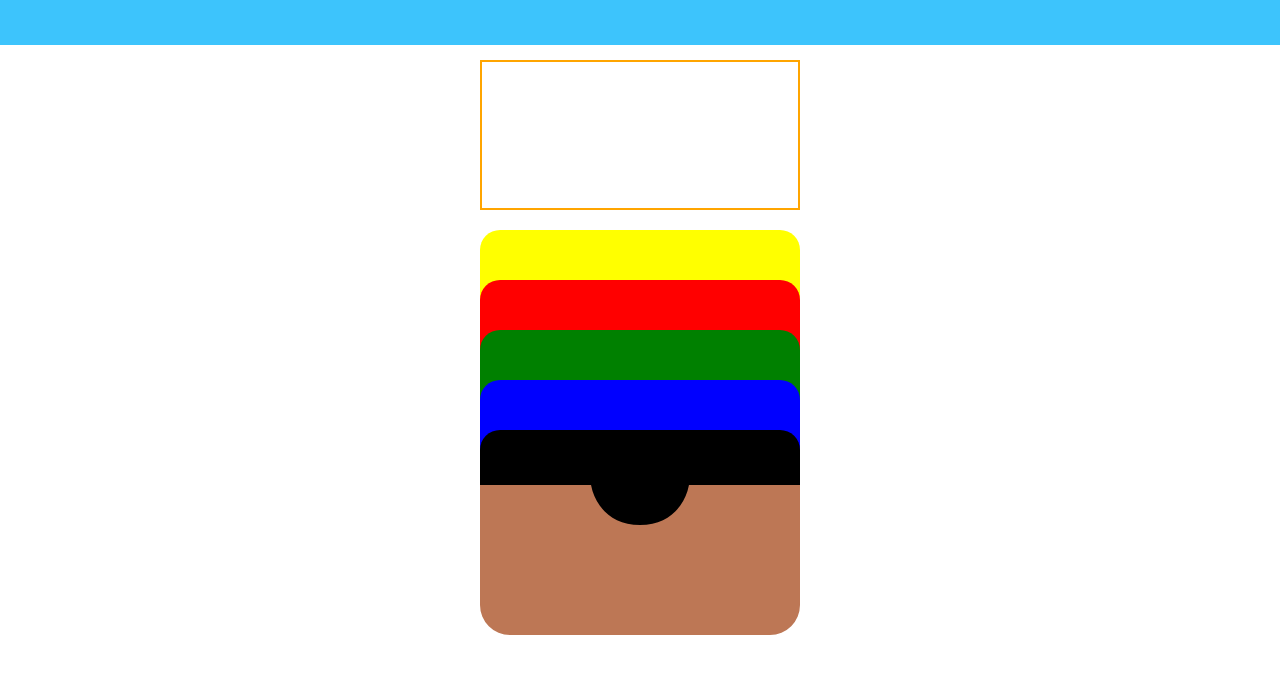
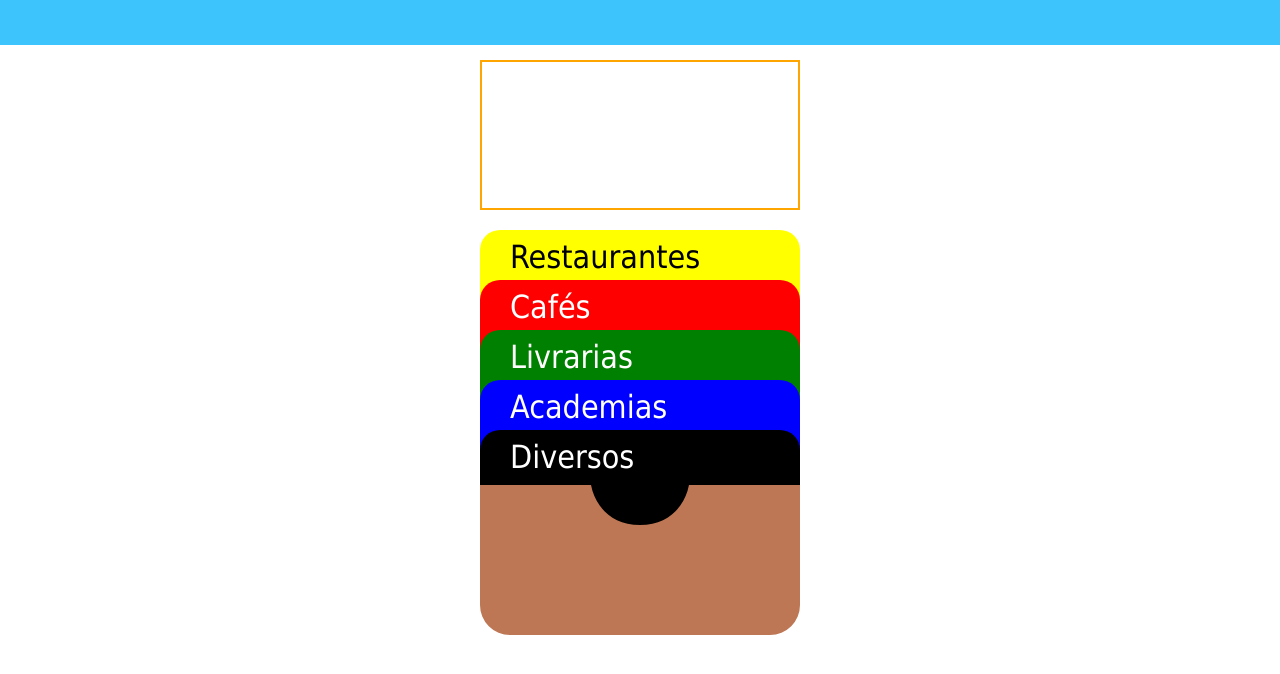
Before and after one commit to andrekleine/ironhack-project-2-frontend-crud, a React (Create React App) app: page / in a window 1280 px wide. Shown: the top 674 px of the page. Built offline with nearby package versions, Linux system fonts and the light colour scheme.

Commit message:
Finish Favorites area

```diff
--- a/src/components/Home/Favorites/Cards.js
+++ b/src/components/Home/Favorites/Cards.js
@@ -1,21 +1,109 @@
 import React from "react";
+import { Link } from "react-router-dom";
 
-const Cards = (props) => {
+const Cards = () => {
   return (
     <div>
       <svg width="320" height="350">
-        <rect y="0" rx="20" ry="20" width="320" height="100" fill="yellow" />
-        <rect y="50" rx="20" ry="20" width="320" height="100" fill="red" />
-        <rect y="100" rx="20" ry="20" width="320" height="100" fill="green" />
-        <rect y="150" rx="20" ry="20" width="320" height="100" fill="blue" />
-        <rect y="200" rx="20" ry="20" width="320" height="100" fill="black"> <text
-          x="230"
-          y="38"
-          fontSize="36px"
-          fontFamily="Tahoma"
-          fill="white">Restaurantes
-        </text></rect>
+        <g>
+          {/* <Link to="#"> */}
+            <rect
+              y="0"
+              rx="20"
+              ry="20"
+              width="320"
+              height="100"
+              fill="yellow"
+            />
+            <text
+              x="30"
+              y="38"
+              fontSize="32px"
+              fontFamily="Tahoma"
+              fill="black"
+            >
+              Restaurantes
+            </text>
+          {/* </Link> */}
+        </g>
 
+        <g>
+          {/* <Link to="#"> */}
+            <rect y="50" rx="20" ry="20" width="320" height="100" fill="red" />
+            <text
+              x="30"
+              y="88"
+              fontSize="32px"
+              fontFamily="Tahoma"
+              fill="white"
+            >
+              Cafés
+            </text>
+          {/* </Link> */}
+        </g>
+        <g>
+          {/* <Link to="#"> */}
+            <rect
+              y="100"
+              rx="20"
+              ry="20"
+              width="320"
+              height="100"
+              fill="green"
+            />
+            <text
+              x="30"
+              y="138"
+              fontSize="32px"
+              fontFamily="Tahoma"
+              fill="white"
+            >
+              Livrarias
+            </text>
+          {/* </Link> */}
+        </g>
+        <g>
+          {/* <Link to="#"> */}
+            <rect
+              y="150"
+              rx="20"
+              ry="20"
+              width="320"
+              height="100"
+              fill="blue"
+            />
+            <text
+              x="30"
+              y="188"
+              fontSize="32px"
+              fontFamily="Tahoma"
+              fill="white"
+            >
+              Academias
+            </text>
+          {/* </Link> */}
+        </g>
+        <g>
+          {/* <Link to="#"> */}
+            <rect
+              y="200"
+              rx="20"
+              ry="20"
+              width="320"
+              height="100"
+              fill="black"
+            />
+            <text
+              x="30"
+              y="238"
+              fontSize="32px"
+              fontFamily="Tahoma"
+              fill="white"
+            >
+              Diversos
+            </text>
+          {/* </Link> */}
+        </g>
       </svg>
     </div>
   );
```
